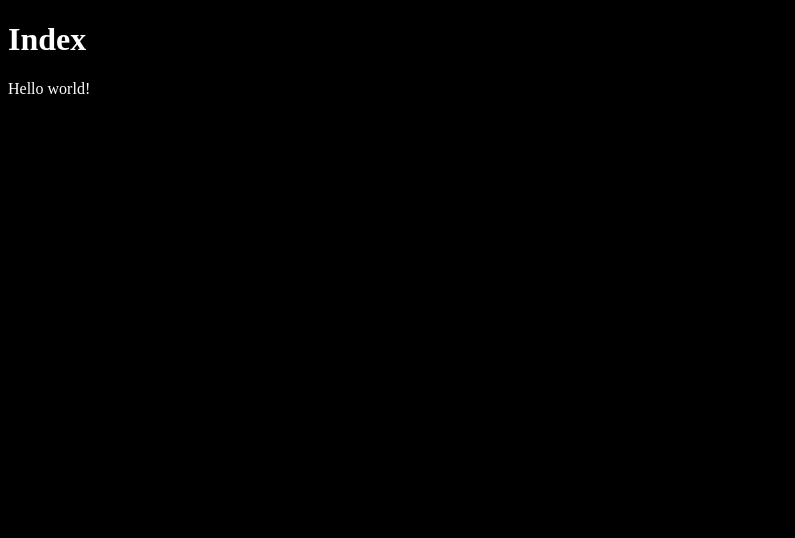
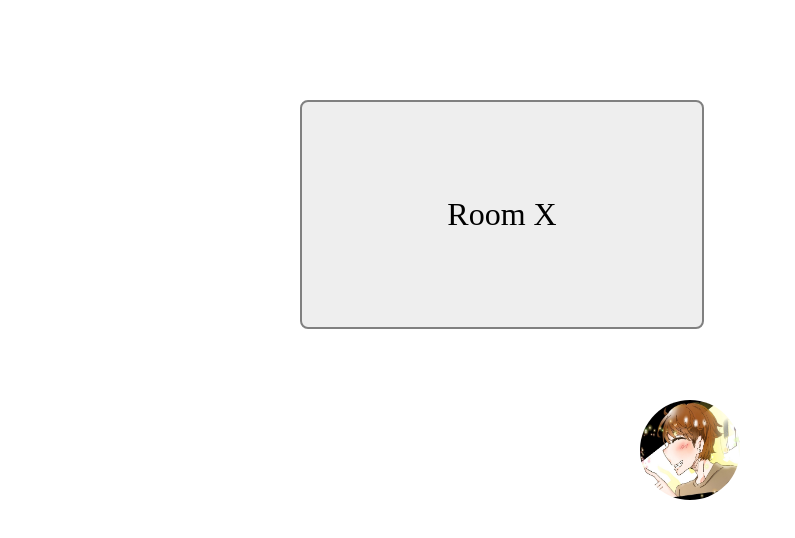
Before and after one commit to miniature-octo-guide/spatial-volume-controller, a website with bundled scripts: page app/pages/index.html in a window 1280 px wide. Shown: the whole page, without its empty margins (0-795 px from the left). Built offline with nearby package versions, Linux system fonts and the light colour scheme.

Commit message:
画面上でHTML要素を動かすUIの作成 (#17)
* くらすで座標管理

* デザインページ上で動作

* remove unnecessary scripts

* remove 3rd-party resources & big refactoring

* refactoring: lint-fix

* added getSpeakerBox & refactoring

Co-authored-by: aoirint <aoirint@gmail.com>

```diff
--- a/app/pages/index.html
+++ b/app/pages/index.html
@@ -1,11 +1,26 @@
 <!DOCTYPE html>
 <meta charset="utf-8">
-<title>Index</title>
-
+<title>Spatial Volume Controller</title>
+<meta name="viewport" content="width=device-width, initial-scale=1">
 <link rel="stylesheet" href="../styles/index.css">
 
-<h1>Index</h1>
+<style>
+  .drag-and-drop {
+    cursor: move;
+    position: absolute;
+    z-index: 1000;
+  }
 
-Hello world!
+  .drag {
+    z-index: 1001;
+  }
+
+  #my-icon {
+    border-radius: 50%;
+    width:  100px;
+    height: 100px;
+  }
+</style>
+
 
 <script src="../scripts/index.js"></script>
--- a/app/scripts/background.ts
+++ b/app/scripts/background.ts
@@ -6,7 +6,7 @@ chrome.runtime.onInstalled.addListener((details) => {
 })
 
 chrome.browserAction.onClicked.addListener((activeTab) => {
-  chrome.tabs.create({ url: chrome.extension.getURL('pages/index.html') })
+  // chrome.tabs.create({ url: chrome.extension.getURL('pages/index.html') })
 })
 
 chrome.browserAction.setBadgeText({
--- a/app/scripts/index.ts
+++ b/app/scripts/index.ts
@@ -1,4 +1,178 @@
-// Enable chromereload by uncommenting this line:
-// import 'chromereload/devonly'
+// import { v4 as uuidv4 } from 'uuid'
+import { SpeakerBox } from './interfaces/SpeakerBox'
 
-console.log('Index page opened!')
+let dragStartX: number = 0
+let dragStartY: number = 0
+
+function getSpeakerBoxes (): SpeakerBox[] {
+  const speakerBoxDomList: NodeList = document.querySelectorAll('.speaker-box')
+  const ret: SpeakerBox[] = []
+
+  for (let index = 0; index < speakerBoxDomList.length; index++) {
+    const dom: Node = speakerBoxDomList[index]
+    if (!(dom instanceof HTMLElement)) continue
+
+    const rect = dom.getBoundingClientRect()
+    const x: number = (rect.left + rect.right) / 2
+    const y: number = (rect.top + rect.bottom) / 2
+
+    const id: string | null = dom.dataset.id ?? null
+    const text: string | null = dom.dataset.text ?? null
+
+    const box: SpeakerBox = {
+      x: x,
+      y: y,
+      id: id,
+      text: text
+    }
+
+    ret.push(box)
+  }
+
+  return ret
+}
+
+function initMain (): void {
+  document.body.addEventListener('mousemove', _onMouseMove, false) // 3rd == false: bottom-up propagation
+  document.body.addEventListener('touchmove', _onMouseMove, false)
+  // document.body.addEventListener("mouseleave", _onMouseUp, false)
+  // document.body.addEventListener("touchleave", _onMouseUp, false)
+
+  const bodyRect = document.body.getBoundingClientRect()
+  const centerX = (bodyRect.left + bodyRect.right) / 2
+  const centerY = (bodyRect.top + bodyRect.bottom) / 2
+
+  const listenerIcon = _createListenerIcon(centerX, centerY)
+  document.body.appendChild(listenerIcon)
+
+  const speakerIcon = _createSpeakerIcon(300, 100, 'my-unique-id', 'Room X')
+  document.body.appendChild(speakerIcon)
+  // icons.push(new SpeakerIcon(100+i*100,100+i*100, "Room" + i));
+
+  const speakers = getSpeakerBoxes()
+  console.log(speakers)
+}
+
+// TODO: set center point
+function _createListenerIcon (left: number, top: number): HTMLElement {
+  // TODO: replace with React or Vue
+  const dom: HTMLDivElement = document.createElement('div')
+  dom.classList.add('listener-box')
+  dom.classList.add('drag-and-drop')
+
+  dom.style.left = `${left}px`
+  dom.style.top = `${top}px`
+
+  const img = document.createElement('img')
+  img.src = '../images/yamanekko.jpg'
+  img.id = 'my-icon'
+  dom.appendChild(img)
+
+  dom.addEventListener('mousedown', _onIconMouseDown, false)
+  dom.addEventListener('touchstart', _onIconMouseDown, false)
+
+  // マウスボタンが離されたとき、またはカーソルが外れたとき発火
+  dom.addEventListener('mouseup', _onMouseUp, false)
+  dom.addEventListener('touchend', _onMouseUp, false)
+
+  return dom
+}
+
+function _createSpeakerIcon (left: number, top: number, id: string, text: string): HTMLElement {
+  const dom: HTMLDivElement = document.createElement('div')
+  dom.classList.add('speaker-box')
+  dom.classList.add('drag-and-drop')
+
+  dom.style.left = `${left}px`
+  dom.style.top = `${top}px`
+
+  dom.dataset.id = id
+  dom.dataset.text = text
+
+  const domP: HTMLParagraphElement = document.createElement('p')
+  domP.innerText = text
+  dom.appendChild(domP)
+
+  dom.addEventListener('mousedown', _onIconMouseDown, false)
+  dom.addEventListener('touchstart', _onIconMouseDown, false)
+
+  // マウスボタンが離されたとき、またはカーソルが外れたとき発火
+  dom.addEventListener('mouseup', _onMouseUp, false)
+  dom.addEventListener('touchend', _onMouseUp, false)
+
+  return dom
+}
+
+interface PageLocation {
+  pageX: number
+  pageY: number
+}
+
+function _onIconMouseDown (e: MouseEvent | TouchEvent): void {
+  const target: EventTarget | null = e.currentTarget
+  if (!(target instanceof HTMLElement)) {
+    console.error('event target is not HTML element')
+    return
+  }
+
+  // タッチイベントとマウスのイベントの差異を吸収
+  let event: PageLocation
+  if (e instanceof TouchEvent) {
+    event = e.changedTouches[0]
+  } else {
+    event = e
+  }
+
+  // クラスに .drag を追加
+  target.classList.add('drag')
+
+  // 要素内の相対座標を取得
+  dragStartX = event.pageX - this.offsetLeft
+  dragStartY = event.pageY - this.offsetTop
+
+  console.log(dragStartX, dragStartY)
+}
+
+// マウスカーソルが動いたときに発火
+function _onMouseMove (e: MouseEvent | TouchEvent): void {
+  // フリックしたときに画面を動かさないようにデフォルト動作を抑制
+  e.preventDefault()
+
+  // タッチイベントとマウスのイベントの差異を吸収
+  let event: PageLocation
+  if (e instanceof TouchEvent) {
+    event = e.changedTouches[0]
+  } else {
+    event = e
+  }
+
+  const drag: HTMLElement | null = document.querySelector('.drag')
+  if (drag == null) return
+
+  // const rect: Element = drag.getBoundingClientRect()
+  // const centerX = (rect.left + rect.right) / 2
+  // const centerY = (rect.top + rect.bottom) / 2
+
+  // マウスが動いた場所に要素を動かす
+  const newX: number = event.pageX - dragStartX
+  const newY: number = event.pageY - dragStartY
+
+  drag.style.left = `${newX}px`
+  drag.style.top = `${newY}px`
+}
+
+// マウスボタンが上がったら発火
+function _onMouseUp (e: MouseEvent | TouchEvent): void {
+  const drag: HTMLElement | null = document.querySelector('.drag') as HTMLElement
+  if (drag == null) {
+    console.error('drag object is null')
+    return
+  }
+
+  // クラス .drag を消す
+  drag.classList.remove('drag')
+}
+
+window.onload = () => {
+  initMain()
+}
--- /dev/null
+++ b/app/scripts/interfaces/SpeakerBox.ts
@@ -0,0 +1,6 @@
+export interface SpeakerBox {
+  x: number
+  y: number
+  id: string | null
+  text: string | null
+}
--- a/app/styles/index.css
+++ b/app/styles/index.css
@@ -1,5 +1,30 @@
+
+html, body {
+  margin: 0;
+  padding: 0;
+}
 
 body {
-  background-color: black;
-  color: white;
+  width: 100vw;
+  height: 100vh;
 }
+
+img {
+  user-select: none;
+}
+
+.speaker-box {
+  border: 2px solid gray;
+  border-radius: 8px;
+  background-color: #EEEEEE;
+
+  font-size: 24pt;
+
+  display: flex;
+  justify-content: center;
+  align-items: center;
+
+  /* TODO: resizable from script */
+  width: 400px;
+  height: 225px;
+}
--- /dev/null
+++ b/app/styles/popup.css
@@ -0,0 +1,5 @@
+
+body {
+  width: 200px;
+  height: 200px;
+}
--- a/package.json
+++ b/package.json
@@ -63,5 +63,8 @@
     "webpack-stream": "5.x.x",
     "yargs": "15.x.x"
   },
-  "dependencies": {}
+  "dependencies": {
+    "@types/uuid": "^8.3.0",
+    "uuid": "^8.3.2"
+  }
 }
```
Also changed, not shown: app/pages/popup.html (added, +15 -0 lines), app/scripts/popup.ts (added, +31 -0 lines), app/base/logo.png (added), app/images/yamanekko.jpg (added), app/manifest.json, 1 other file.
